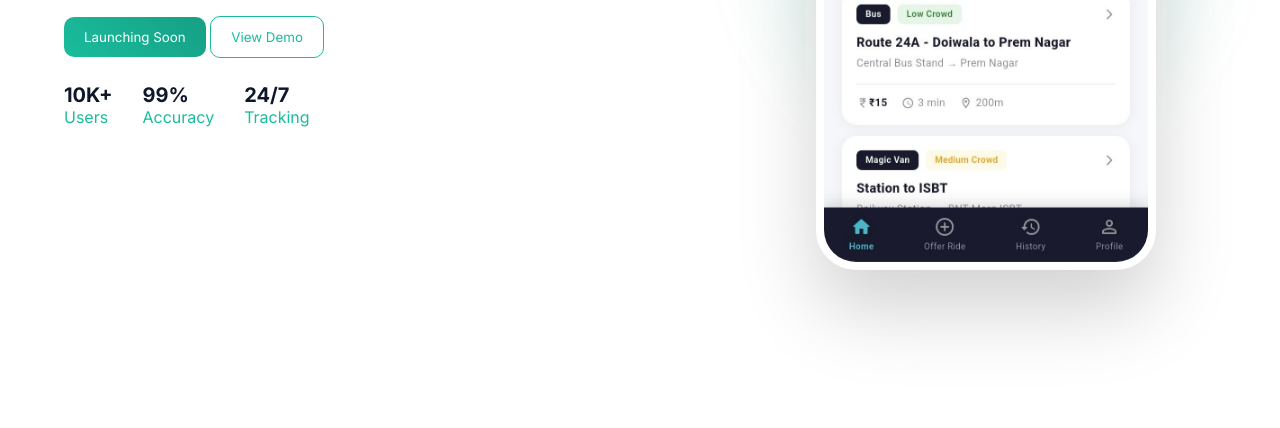
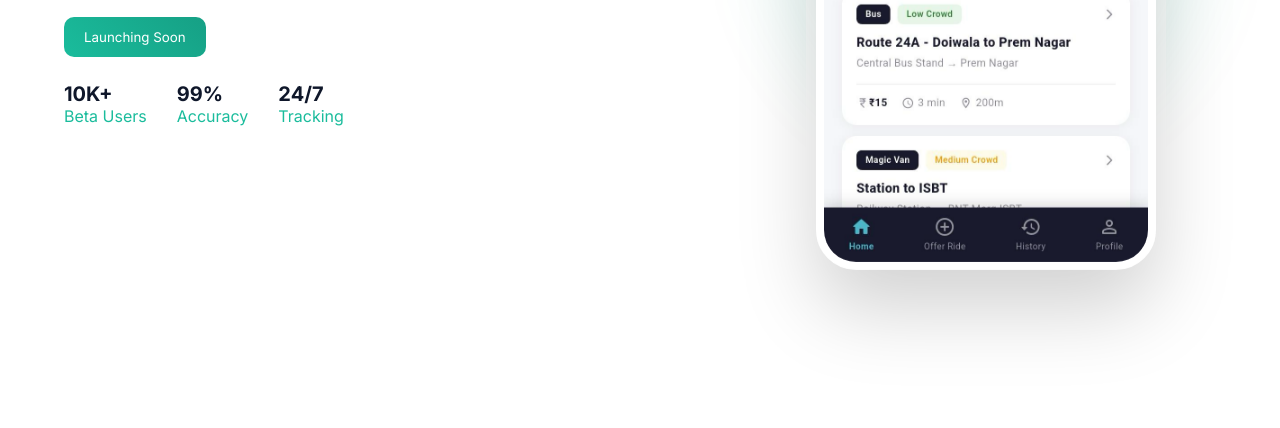
Before and after one commit to MayankSinghChouhann/vallo-website-, a website: page index.html in a window 1280 px wide. Shown: the part 672-1100 px from the top of the page. Drawn offline with Linux system fonts and the light colour scheme; files whose address does not match are found by name.

Commit message:
update: remove view demo button and rename to Beta Users

```diff
--- a/index.html
+++ b/index.html
@@ -67,11 +67,10 @@
 
       <div class="buttons">
         <button class="btn primary">Launching Soon</button>
-        <button class="btn outline">View Demo</button>
       </div>
 
       <div class="stats">
-        <div><b>10K+</b><span>Users</span></div>
+        <div><b>10K+</b><span>Beta Users</span></div>
         <div><b>99%</b><span>Accuracy</span></div>
         <div><b>24/7</b><span>Tracking</span></div>
       </div>
```
